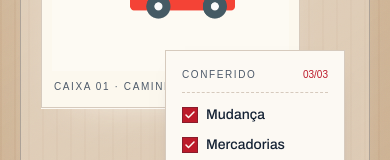
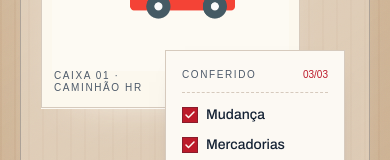
Before and after one commit to jessicasantosb/freelance-barbosa-transportes, a Next.js app: page / in a window 390 px wide. Shown: the part 811-971 px from the top of the page. Built offline with nearby package versions, Linux system fonts and the light colour scheme; a web font is replaced by a local one.

Commit message:
style: ajusta layout do componente Hero para melhor responsividade

```diff
--- a/src/components/home/hero.tsx
+++ b/src/components/home/hero.tsx
@@ -54,12 +54,14 @@ function HeroBoard() {
             className="object-contain p-6 sm:p-8"
           />
         </div>
-        <div className="absolute inset-x-3 bottom-3 flex items-center justify-between gap-3">
-          <span className="mono-label text-muted-foreground">
-            Caixa 01 · Caminhão HR
+        <div className="absolute inset-x-3 bottom-3 flex items-end justify-between gap-2">
+          <span className="mono-label min-w-0 flex-1 text-muted-foreground text-[10px] leading-tight sm:text-xs">
+            <span className="block sm:inline">Caixa 01 · </span>
+            <span className="block sm:inline">Caminhão HR</span>
           </span>
+
           <span
-            className="barcode h-4 w-12 text-foreground/35"
+            className="barcode h-4 w-12 shrink-0 text-foreground/35"
             aria-hidden="true"
           />
         </div>
@@ -135,7 +137,9 @@ export function Hero() {
               >
                 Sua carga chega
                 <br />
-                <span className="text-primary marker-underline">como saiu.</span>
+                <span className="text-primary marker-underline">
+                  como saiu.
+                </span>
               </h1>
 
               <p
@@ -184,7 +188,11 @@ export function Hero() {
                 }
               >
                 <span className="flex size-4 shrink-0 items-center justify-center border border-ink/30 bg-paper/40">
-                  <Check className="size-2.5" strokeWidth={3} aria-hidden="true" />
+                  <Check
+                    className="size-2.5"
+                    strokeWidth={3}
+                    aria-hidden="true"
+                  />
                 </span>
                 <span className="mono-label text-[9px] text-ink/70 sm:text-[10px]">
                   {check}
```
